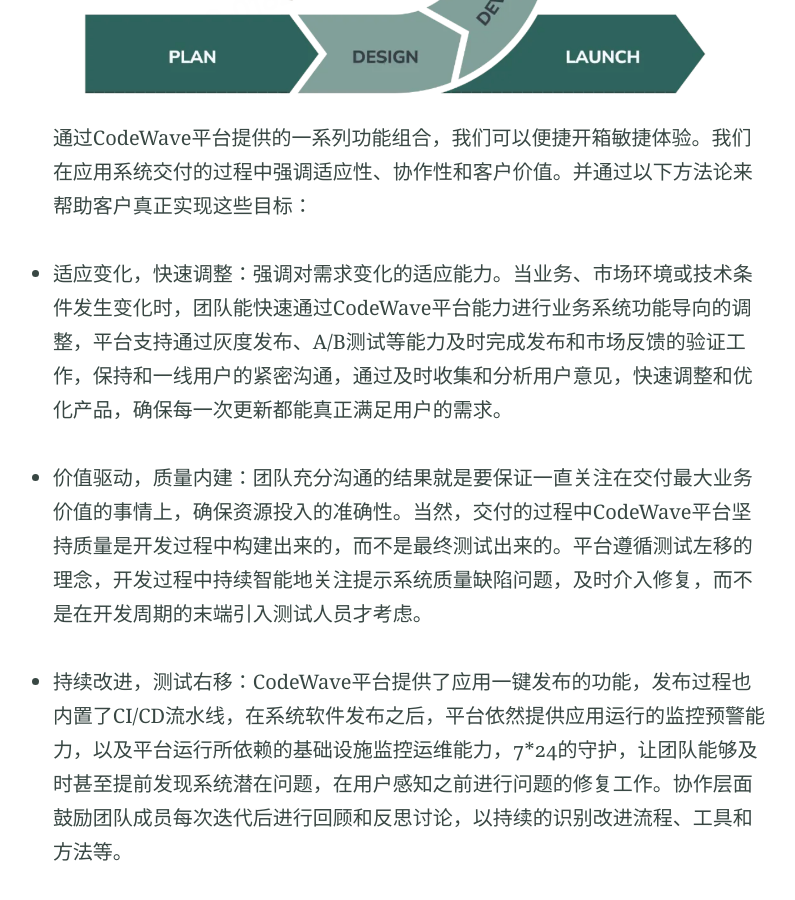
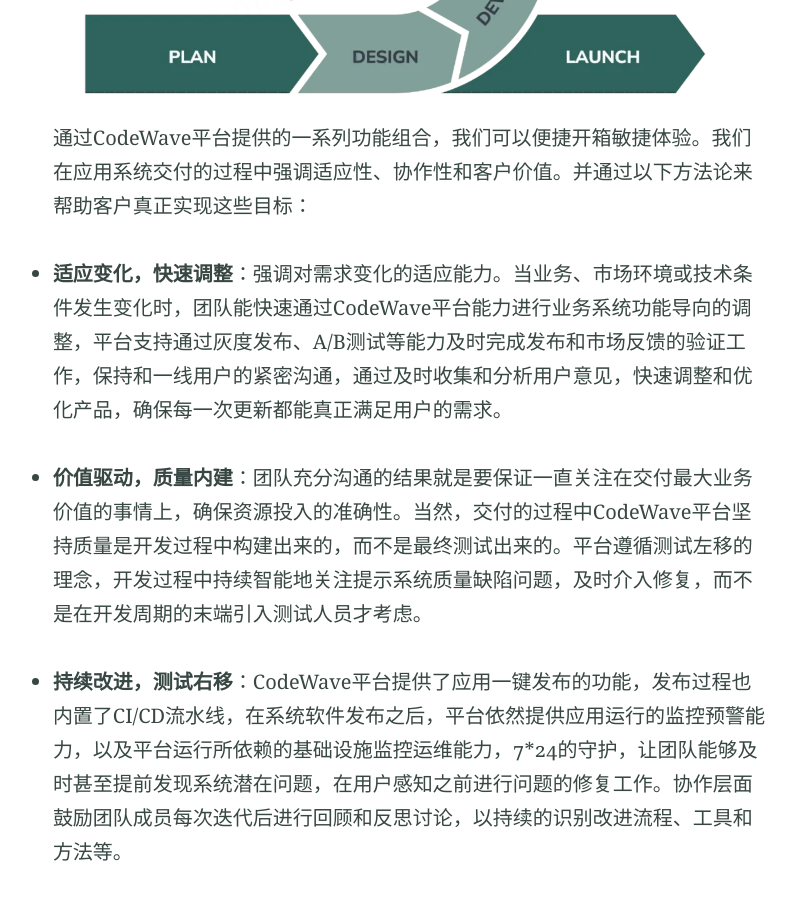
Before and after one commit to NicHeBlog/NicHeBlog.github.io, a Jekyll site: the page built from _posts/2024-10-15-aPaas_low_code_is_kind_of_touchable_Agile_Methodlogy.md, in a window 1280 px wide and 900 px high, scrolled down 1996 px. Shown: the whole window, without its empty margins (230-1025 px from the left). Built offline with Jekyll 4.4.1, drawn with Linux system fonts in a browser that asks for light colours; our own code applies the rules of GitHub Pages for plain Markdown files.

Commit message:
final changes

```diff
--- a/_posts/2024-10-15-aPaas_low_code_is_kind_of_touchable_Agile_Methodlogy.md
+++ b/_posts/2024-10-15-aPaas_low_code_is_kind_of_touchable_Agile_Methodlogy.md
@@ -24,17 +24,17 @@ feature_image: "https://fastly.picsum.photos/id/36/4179/2790.jpg?hmac=OCuYYm0PkD
 
 ![devops](/assets/aPaaS/02.png "devops")
 通过CodeWave平台提供的一系列功能组合，我们可以便捷开箱敏捷体验。我们在应用系统交付的过程中强调适应性、协作性和客户价值。并通过以下方法论来帮助客户真正实现这些目标：<br/>
-- 适应变化，快速调整：强调对需求变化的适应能力。当业务、市场环境或技术条件发生变化时，团队能快速通过CodeWave平台能力进行业务系统功能导向的调整，平台支持通过灰度发布、A/B测试等能力及时完成发布和市场反馈的验证工作，保持和一线用户的紧密沟通，通过及时收集和分析用户意见，快速调整和优化产品，确保每一次更新都能真正满足用户的需求。<br/><br/>
+- **适应变化，快速调整**：强调对需求变化的适应能力。当业务、市场环境或技术条件发生变化时，团队能快速通过CodeWave平台能力进行业务系统功能导向的调整，平台支持通过灰度发布、A/B测试等能力及时完成发布和市场反馈的验证工作，保持和一线用户的紧密沟通，通过及时收集和分析用户意见，快速调整和优化产品，确保每一次更新都能真正满足用户的需求。<br/><br/>
 
-- 价值驱动，质量内建：团队充分沟通的结果就是要保证一直关注在交付最大业务价值的事情上，确保资源投入的准确性。当然，交付的过程中CodeWave平台坚持质量是开发过程中构建出来的，而不是最终测试出来的。平台遵循测试左移的理念，开发过程中持续智能地关注提示系统质量缺陷问题，及时介入修复，而不是在开发周期的末端引入测试人员才考虑。<br/><br/>
+- **价值驱动，质量内建**：团队充分沟通的结果就是要保证一直关注在交付最大业务价值的事情上，确保资源投入的准确性。当然，交付的过程中CodeWave平台坚持质量是开发过程中构建出来的，而不是最终测试出来的。平台遵循测试左移的理念，开发过程中持续智能地关注提示系统质量缺陷问题，及时介入修复，而不是在开发周期的末端引入测试人员才考虑。<br/><br/>
 
-- 持续改进，测试右移：CodeWave平台提供了应用一键发布的功能，发布过程也内置了CI/CD流水线，在系统软件发布之后，平台依然提供应用运行的监控预警能力，以及平台运行所依赖的基础设施监控运维能力，7*24的守护，让团队能够及时甚至提前发现系统潜在问题，在用户感知之前进行问题的修复工作。协作层面鼓励团队成员每次迭代后进行回顾和反思讨论，以持续的识别改进流程、工具和方法等。<br/><br/>
+- **持续改进，测试右移**：CodeWave平台提供了应用一键发布的功能，发布过程也内置了CI/CD流水线，在系统软件发布之后，平台依然提供应用运行的监控预警能力，以及平台运行所依赖的基础设施监控运维能力，7*24的守护，让团队能够及时甚至提前发现系统潜在问题，在用户感知之前进行问题的修复工作。协作层面鼓励团队成员每次迭代后进行回顾和反思讨论，以持续的识别改进流程、工具和方法等。<br/><br/>
 
 ![triangle](/assets/aPaaS/03.png "triangle")
 软件开发领域有个著名的理论叫做“软件开发的不可能三角”。发展至今，软件开发已经形成很成熟的工程化理论支持，成功的交付一个系统、一款软件都需要全面地衡量软件的开发周期、软件的交付成本、软件的交付质量这三个关键要素。但是长久以来，我们又没办法同时兼顾着这三个因素：<br/>
-- **软件系统想要在很短的时间内用较低的开发成本来交付，可想而之，开发的草率、测试的不充分，交付的软件系统质量必然漏洞百出。**<br/>
+- **软件系统想要在很短的时间内用较低的开发成本来交付，可想而之，开发的草率、测试的不充分，交付的软件系统质量必然漏洞百出。**<br/><br/>
 
-- **软件系统想要快速且高质量地交付上线，那可能就需要付出更多的成本投入，比如直接购买一款市面上成熟的软件产品。**<br/>
+- **软件系统想要快速且高质量地交付上线，那可能就需要付出更多的成本投入，比如直接购买一款市面上成熟的软件产品。**<br/><br/>
 
 - **软件系统预算的成本有限，但是对于系统的质量要求也不能够妥协，这就需要好好的进行调研琢磨，通常软件的开发周期就会比较长。**<br/>
 
@@ -48,9 +48,9 @@ feature_image: "https://fastly.picsum.photos/id/36/4179/2790.jpg?hmac=OCuYYm0PkD
 📌 **降低交付成本**：软件开发的本质其实是在合适的成本下找到合适的人做出合格的软件。<br/>
 CodeWave平台推崇全栈式开发流程，内部孵化的低代码应用开发教练角色可以独立完成前后端的应用开发过程，参与角色的减少极大的降低了软件交付整体的成本开支。<br/>
 同时，平台基于组件的开发方式可以很好地拉齐开发团队之间的能力，对于企业来说，就可以很好地抵御人员流动带来的风险，让团队一直能保持高效的运转。<br/><br/>
-📌 **缩短开发时间**：如前面所述，软件工程是个体系化多角色参与的项目，开发仅仅是其中的一个小环节，基于组件和模版的开发模式能让软件功能得到充分的沉淀和复用，很大程度上能减少企业内部不同成员、不同团队之间重复造轮子的现象。<br/><br/>
-同时需求管理的简化，构建发布能力的自动化，平台默认内置的DevOps等相关能力都在大大的减少整体软件从Idea到Product的整个过程。<br/>
-📌 **提升软件质量**：在此分享一个数据（如下图），在传统开发过程中，85%的代码缺陷是在开发阶段引入的，但是超过一半的代码缺陷是在较为后期的功能测试中才被发现。红色曲线可以看出代码缺陷越早被发现，对于整体的软件修复成本或代价就会越小。<br/><br/>
+📌 **缩短开发时间**：如前面所述，软件工程是个体系化多角色参与的项目，开发仅仅是其中的一个小环节，基于组件和模版的开发模式能让软件功能得到充分的沉淀和复用，很大程度上能减少企业内部不同成员、不同团队之间重复造轮子的现象。<br/>
+同时需求管理的简化，构建发布能力的自动化，平台默认内置的DevOps等相关能力都在大大的减少整体软件从Idea到Product的整个过程。<br/><br/>
+📌 **提升软件质量**：在此分享一个数据（如下图），在传统开发过程中，85%的代码缺陷是在开发阶段引入的，但是超过一半的代码缺陷是在较为后期的功能测试中才被发现。红色曲线可以看出代码缺陷越早被发现，对于整体的软件修复成本或代价就会越小。<br/>
 
 ![bugs](/assets/aPaaS/05.png "bugs")
 
@@ -83,9 +83,9 @@ CodeWave平台推崇全栈式开发流程，内部孵化的低代码应用开发
 如今的市场环境变化很快，各类产品推陈出新，若等到最后才验证产品价值，一旦出错，极易被市场所淘汰。敏捷的理念其实就是要快速验证商业价值，数据反馈不佳时可以有调整的余地，以便快速响应市场变化。 <br/>
 
 CodeWave开发平台的功能设计一样处处烙印遵循这个理念，强调快速发布、安全发布和经常性发布原则。 <br/>
-- **尽早发布**：平台提供一站式从开发到部署上线全流程的能力，通过便捷的预览按钮就可以完成分钟级别的应用发布过程，轻松达到Elite级别的发布频率，及时验证、快速试错作出调整。 <br/>
+- **尽早发布**：平台提供一站式从开发到部署上线全流程的能力，通过便捷的预览按钮就可以完成分钟级别的应用发布过程，轻松达到Elite级别的发布频率，及时验证、快速试错作出调整。 <br/> <br/>
 
-- **安全发布**：平台遵循软件质量测试领域测试左移的理念，提供了智能的语法检索功能，在系统软件托拉拽开发的过程中就会实时地进行语法和逻辑的Language Server错误检查，平台支持强制开启错误禁止发布功能，及时提示开发者由于疏忽带来的软件质量隐患。 <br/>
+- **安全发布**：平台遵循软件质量测试领域测试左移的理念，提供了智能的语法检索功能，在系统软件托拉拽开发的过程中就会实时地进行语法和逻辑的Language Server错误检查，平台支持强制开启错误禁止发布功能，及时提示开发者由于疏忽带来的软件质量隐患。 <br/> <br/>
 
 - **经常性发布**：通过平台提供的多目标环境发布以及内置的CI/CD能力，可以满足软件开发过程小批量、频繁的发布，不断调整优化最终满足目标用户的需求。 <br/>
 
```
